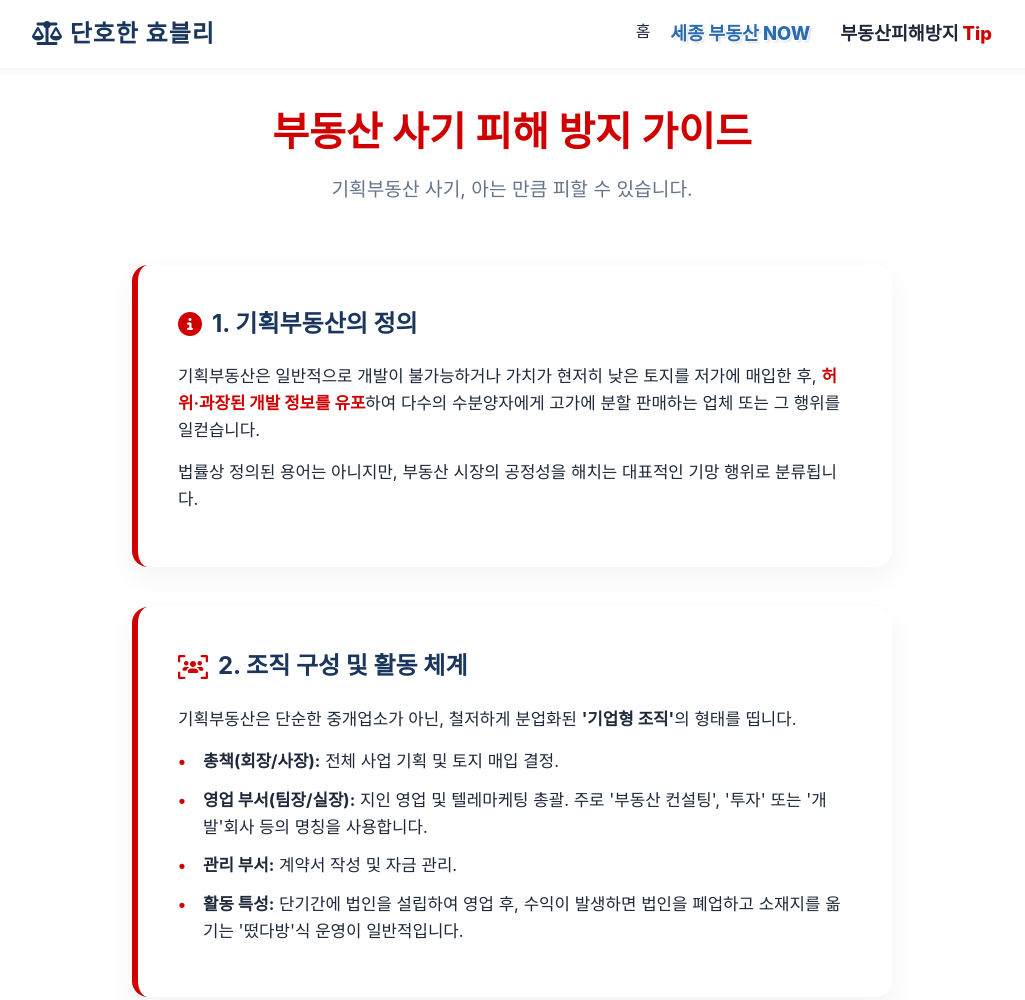
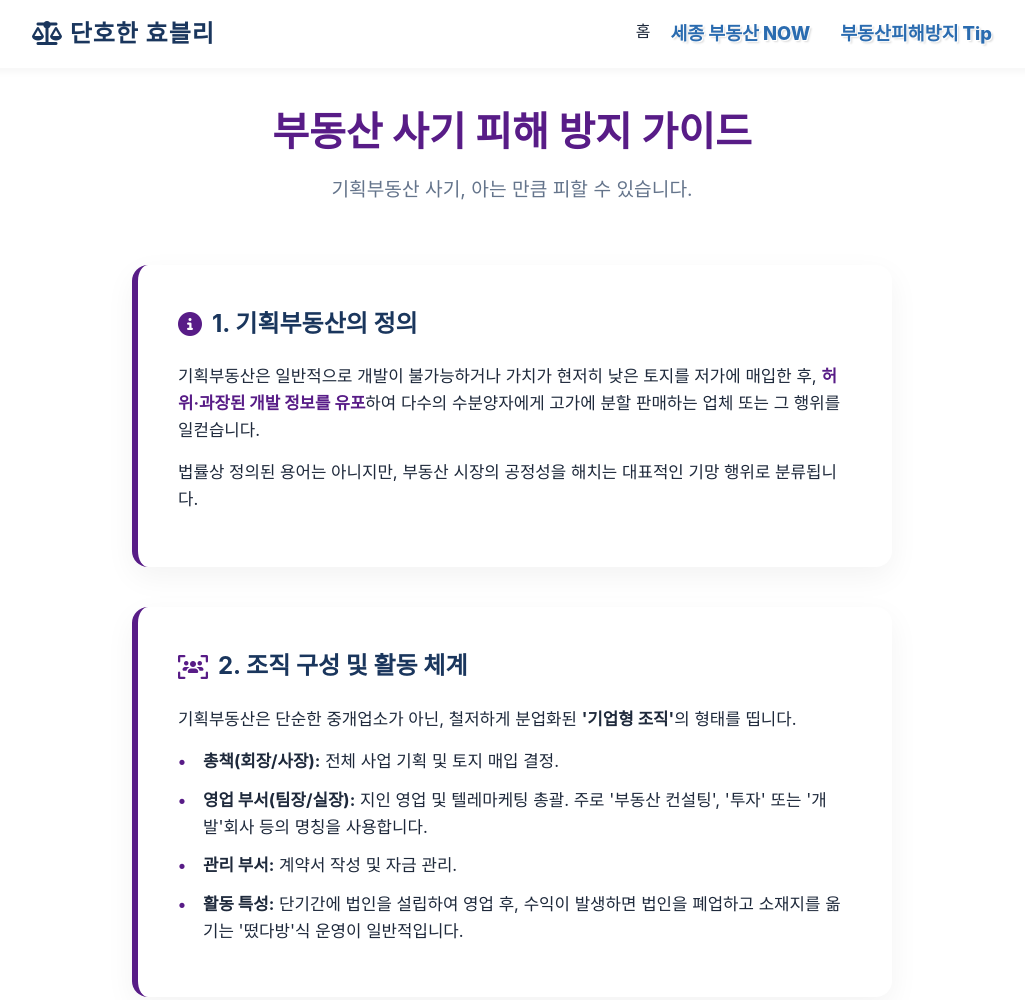
Before and after one commit to hyovely19/Hyovely19.github.io, a plain HTML site: page fraud_tips.html in a window 1280 px wide. Shown: the top 1000 px of the page, without its empty margins (128-1153 px from the left). Drawn offline with Linux system fonts and the light colour scheme; a web font is replaced by a local one.

Commit message:
Update Fraud Prevention Guide: change theme to Deep Purple and unify navigation styling

```diff
--- a/fraud_tips.html
+++ b/fraud_tips.html
@@ -28,7 +28,7 @@
 
         .manual-header h2 {
             font-size: 2.5rem;
-            color: #d00000;
+            color: #581c87; /* 진한 보라색 */
             margin-bottom: 10px;
         }
 
@@ -43,7 +43,7 @@
             padding: 40px;
             box-shadow: 0 10px 30px rgba(0, 0, 0, 0.05);
             margin-bottom: 40px;
-            border-left: 6px solid #d00000;
+            border-left: 6px solid #581c87; /* 진한 보라색 테두리 */
         }
 
         .manual-card h3 {
@@ -56,7 +56,7 @@
         }
 
         .manual-card h3 i {
-            color: #d00000;
+            color: #581c87; /* 아이콘 진한 보라색 */
         }
 
         .manual-card p {
@@ -80,13 +80,13 @@
             content: '•';
             position: absolute;
             left: 0;
-            color: #d00000;
+            color: #581c87; /* 불렛 포인트 보라색 */
             font-weight: bold;
         }
 
         .red-flag {
-            background-color: #fff5f5;
-            border: 1px solid #feb2b2;
+            background-color: #f5f3ff; /* 연한 보라색 배경 */
+            border: 1px solid #ddd6fe; /* 보라색 테두리 */
             padding: 20px;
             border-radius: 8px;
             margin-top: 10px;
@@ -103,7 +103,7 @@
         }
 
         .checklist-item i {
-            color: #d00000;
+            color: #581c87; /* 체크리스트 아이콘 보라색 */
             font-size: 1.2rem;
             margin-top: 3px;
         }
@@ -121,13 +121,13 @@
         }
 
         .btn-back:hover {
-            background-color: var(--secondary-color);
+            background-color: #581c87; /* 호버 시 진한 보라색 */
             transform: translateY(-2px);
         }
 
         .highlight-text {
             font-weight: 700;
-            color: #d00000;
+            color: #581c87; /* 강조 텍스트 보라색 */
         }
     </style>
 </head>
@@ -140,7 +140,7 @@
             <ul class="nav-links">
                 <li><a href="index.html">홈</a></li>
                 <li class="nav-now"><a href="https://hyovely19.github.io/Hyo_Se_Bu.github.io/">세종 부동산 NOW</a></li>
-                <li class="nav-tip"><a href="fraud_tips.html">부동산피해방지 <span class="nav-tip-red">Tip</span></a></li>
+                <li class="nav-tip"><a href="fraud_tips.html">부동산피해방지 Tip</a></li>
             </ul>
         </div>
     </nav>
@@ -199,7 +199,7 @@
                         <li><strong>규제 지역 토지:</strong> 개발제한구역(그린벨트), 비도시지역 산지 등 개발 가능성이 희박한 토지.</li>
                         <li><strong>현장 확인 거부:</strong> 로드뷰나 사진으로만 설명하며 실제 현장 방문을 교묘히 회피하는 경우.</li>
                         <li><strong>지인 마케팅:</strong> 오랜만에 연락 온 지인이 "좋은 투자처가 있다"며 접근하는 경우.</li>
-                        <p style="margin-left: 25px; color: #d00000; font-weight: 600;"><i class="fa-solid fa-circle-exclamation"></i> 중요: 좋은 투자처 정보를 가족도 아닌 당신에게 공유할 이유가 없음을 명심하세요.</p>
+                        <p style="margin-left: 25px; color: #581c87; font-weight: 600;"><i class="fa-solid fa-circle-exclamation"></i> 중요: 좋은 투자처 정보를 가족도 아닌 당신에게 공유할 이유가 없음을 명심하세요.</p>
                     </ul>
                 </div>
             </div>
--- a/style.css
+++ b/style.css
@@ -95,41 +95,26 @@ a {
     color: var(--secondary-color);
 }
 
-/* 세종 부동산 NOW 전용 스타일 */
-.nav-now a {
+/* 세종 부동산 NOW & 부동산피해방지 Tip 공통 스타일 */
+.nav-now a, .nav-tip a {
     font-weight: 800;
     font-size: 1.15rem; /* 살짝 크게 */
     color: var(--secondary-color) !important;
     text-shadow: 1px 1px 0px #fff, 2px 2px 2px rgba(0,0,0,0.15); /* 입체적인 느낌 */
     transition: all 0.3s ease;
+    display: inline-block;
 }
 
-.nav-now a:hover {
+.nav-now a:hover, .nav-tip a:hover {
     transform: scale(1.05); /* 살짝 커지는 효과 */
     text-shadow: 1px 1px 0px #fff, 3px 3px 5px rgba(0,0,0,0.25);
+    opacity: 1;
 }
 
-/* 부동산피해방지 Tip 전용 스타일 */
+/* 기존 기울임 관련 설정 제거 */
 .nav-tip {
     display: inline-block;
     margin-left: 10px;
-}
-
-.nav-tip a {
-    font-weight: 800; /* 'NOW'와 동일하게 두껍게 */
-    font-size: 1.15rem; /* 'NOW'와 동일한 크기 */
-    color: var(--text-main) !important; /* 기본 네비게이션 컬러 */
-    transition: all 0.2s ease;
-    display: inline-block;
-}
-
-.nav-tip-red {
-    color: #d00000 !important; /* 'Tip' 부분만 빨간색 */
-}
-
-.nav-tip a:hover {
-    transform: scale(1.05) translateY(-2px);
-    opacity: 0.8;
 }
 
 
```
Also changed, not shown: index.html (+1 -1 lines).
